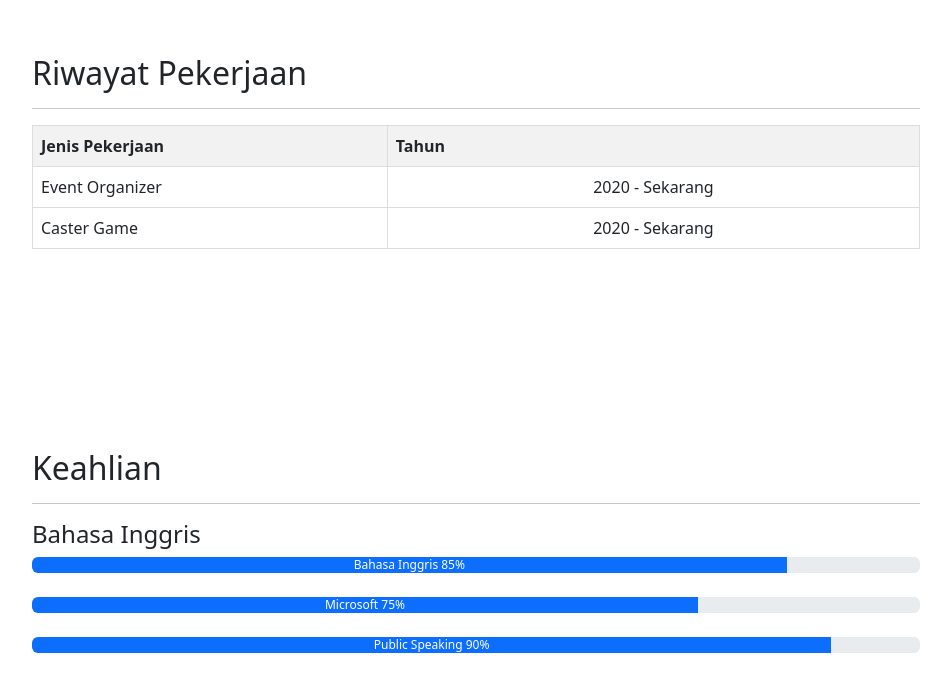
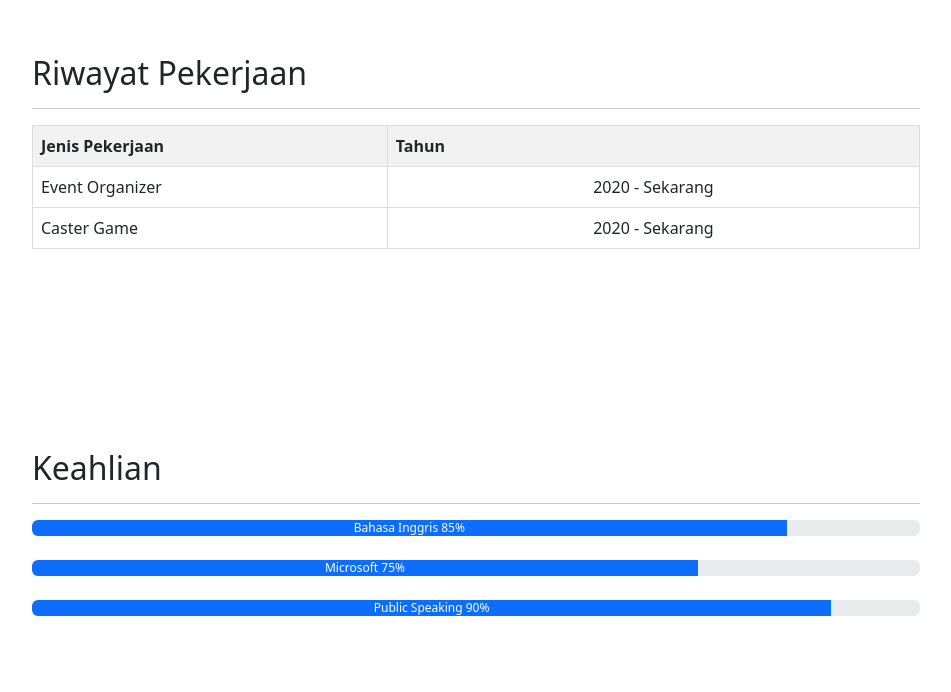
Before and after one commit to Tigan1/Curriculum_Vitae, a plain HTML site: page index.html in a window 1280 px wide. Shown: the part 1766-2458 px from the top of the page, without its empty margins (324-1275 px from the left). Drawn offline with nearby package versions, Linux system fonts and the light colour scheme.

Commit message:
Update index.html

```diff
--- a/index.html
+++ b/index.html
@@ -184,7 +184,6 @@
                     <div data-aos="flip-down" class="skil" id="skill">
                         <h2>Keahlian</h2>
                         <hr>
-                        <h4>Bahasa Inggris</h4>
                         <div class="progress" role="progressbar" aria-label="Example with label" aria-valuenow="25" aria-valuemin="0" aria-valuemax="100">
                             <div class="progress-bar" style="width: 85%">Bahasa Inggris 85%</div>
                         </div>
```
